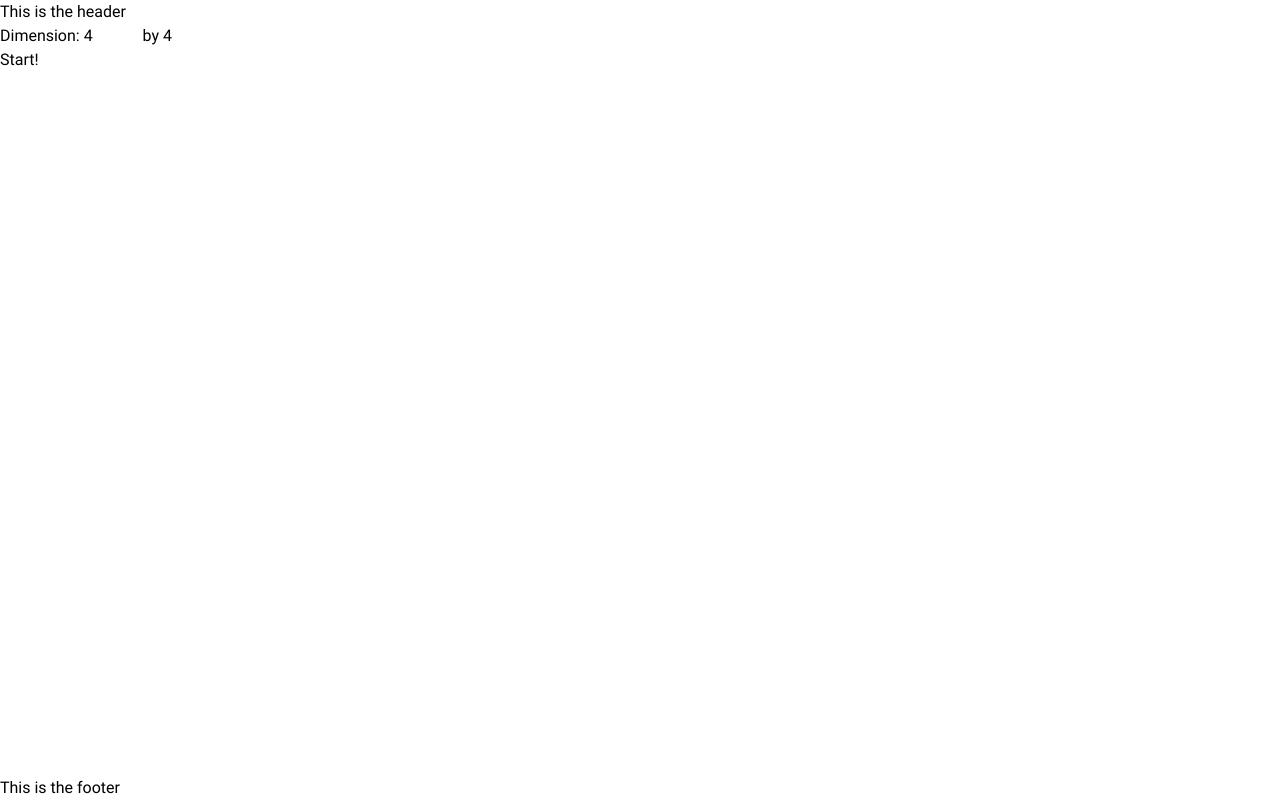
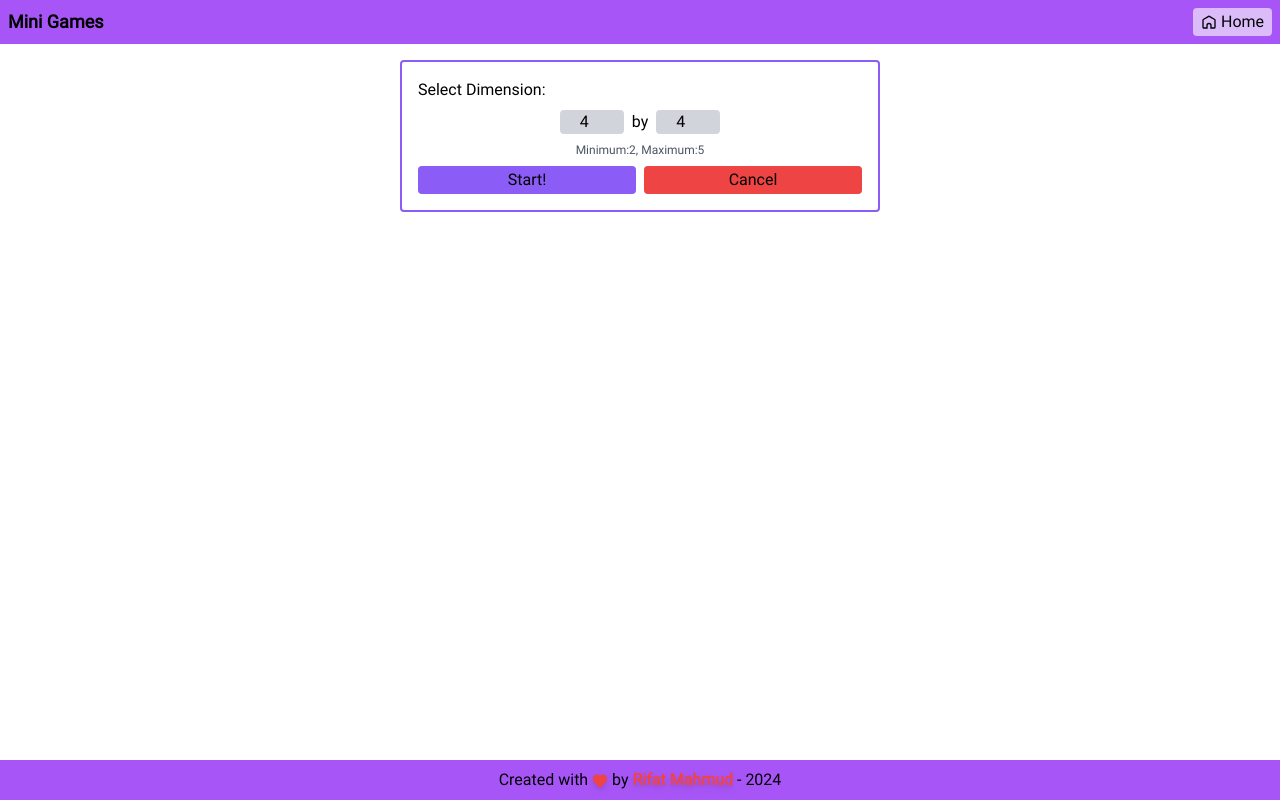
Before and after one commit to RifatMahmudno-1/mini_games, a Nuxt app: page /join_numbers in a window 1280 px wide. Built offline with nearby package versions, Linux system fonts and the light colour scheme.

Commit message:
nav, footer, join numbers, match tiles updated

```diff
--- a/app.vue
+++ b/app.vue
@@ -1,16 +1,10 @@
 <template>
-	<div class="grid grid-rows-[auto_1fr_auto] min-h-dvh w-full">
-		<header>This is the header</header>
-		<NuxtPage />
-		<footer>This is the footer</footer>
+	<div>
+		<NuxtRouteAnnouncer />
+		<div class="grid grid-rows-[auto_1fr_auto] min-h-dvh w-full">
+			<Navigation />
+			<NuxtPage />
+			<Footer />
+		</div>
 	</div>
 </template>
-
-<style scoped>
-	.main_app {
-		display: grid;
-		grid-template-rows: auto 1fr auto;
-		min-height: 100dvh;
-		width: 100%;
-	}
-</style>
--- /dev/null
+++ b/components/Footer.vue
@@ -0,0 +1,3 @@
+<template>
+	<footer class="p-2 bg-purple-500 text-center">Created with <IconHeart class="text-red-500 drop-shadow-md" /> by <span class="text-red-500 font-semibold drop-shadow-md">Rifat Mahmud</span> - {{ new Date().getFullYear() }}</footer>
+</template>
--- /dev/null
+++ b/components/Icon/Heart.vue
@@ -0,0 +1,3 @@
+<template>
+	<svg xmlns="http://www.w3.org/2000/svg" width="1em" height="1em" viewBox="0 0 24 24"><path fill="currentColor" fill-rule="evenodd" d="M12 3.942a6.35 6.35 0 0 1 4.305-1.692c1.726 0 3.374.71 4.58 1.96a6.7 6.7 0 0 1 1.865 4.652a6.7 6.7 0 0 1-1.865 4.652c-.796.825-1.591 1.67-2.39 2.518c-1.624 1.724-3.265 3.467-4.97 5.108l-.003.004a2.213 2.213 0 0 1-3.113-.069l-7.295-7.561c-2.485-2.577-2.485-6.727 0-9.303A6.33 6.33 0 0 1 12 3.942" clip-rule="evenodd" /></svg>
+</template>
--- /dev/null
+++ b/components/Icon/Home.vue
@@ -0,0 +1,3 @@
+<template>
+	<svg xmlns="http://www.w3.org/2000/svg" width="1em" height="1em" viewBox="-2 -2 24 24"><path fill="currentColor" d="M18 18V7.132l-8-4.8l-8 4.8V18h4v-2.75a4 4 0 1 1 8 0V18zm-6 2v-4.75a2 2 0 1 0-4 0V20H2a2 2 0 0 1-2-2V7.132a2 2 0 0 1 .971-1.715l8-4.8a2 2 0 0 1 2.058 0l8 4.8A2 2 0 0 1 20 7.132V18a2 2 0 0 1-2 2z" /></svg>
+</template>
--- /dev/null
+++ b/components/Navigation.vue
@@ -0,0 +1,11 @@
+<template>
+	<nav class="flex justify-between items-center p-2 bg-purple-500">
+		<div class="font-bold text-lg">Mini Games</div>
+		<div>
+			<NuxtLink href="/" class="bg-white bg-opacity-60 rounded px-2 py-0.5 flex items-center gap-1 hover:shadow-md transition-shadow">
+				<IconHome />
+				<span>Home</span>
+			</NuxtLink>
+		</div>
+	</nav>
+</template>
--- a/nuxt.config.js
+++ b/nuxt.config.js
@@ -2,12 +2,10 @@
 export default defineNuxtConfig({
 	compatibilityDate: '2024-04-03',
 	devtools: { enabled: false },
-
+	telemetry: { enabled: false },
 	router: { options: { sensitive: true } },
 	vite: { build: { assetsInlineLimit: 0 } },
-
+	postcss: { plugins: { tailwindcss: {} } },
 	css: ['@/assets/css/global.css'],
-	postcss: { plugins: { tailwindcss: {} } },
-
 	ssr: false
 })
--- a/pages/join_numbers.vue
+++ b/pages/join_numbers.vue
@@ -1,44 +1,49 @@
 <template>
-	<main>
-		<form v-if="showMenu" @submit.prevent="start">
-			<div>
-				<span>Dimension: </span>
-				<input type="number" min="3" max="10" inputmode="numeric" v-model="dimension.y" required />
-				<span> by </span>
-				<input type="number" min="3" max="10" inputmode="numeric" v-model="dimension.x" required />
+	<main class="p-4">
+		<div v-if="showMenu" class="grid justify-items-center">
+			<form @submit.prevent="start" class="border-2 border-violet-500 p-4 rounded w-full min-w-[15rem] max-w-[30rem] grid gap-2">
+				<p>Select Dimension:</p>
+				<div class="flex gap-2 justify-center flex-wrap">
+					<input type="number" min="2" max="5" inputmode="numeric" v-model="dimension.y" required class="bg-gray-300 rounded w-16 text-center" />
+					<span>by</span>
+					<input type="number" min="2" max="5" inputmode="numeric" v-model="dimension.x" required class="bg-gray-300 rounded w-16 text-center" />
+					<p class="w-full text-center text-xs text-gray-600">Minimum:2, Maximum:5</p>
+				</div>
+				<div class="grid grid-cols-2 gap-2">
+					<button type="submit" class="bg-violet-500 rounded px-2 py-0.5">Start!</button>
+					<button type="button" class="bg-red-500 rounded px-2 py-0.5" @click="() => $router.push('/')">Cancel</button>
+				</div>
+			</form>
+		</div>
+		<div v-else>
+			<div class="grid justify-items-center gap-4">
+				<div class="flex gap-4">
+					<button class="px-2 py-0.5 bg-violet-400 rounded transition-shadow hover:shadow-md" @click="start">Restart</button>
+					<button class="px-2 py-0.5 bg-violet-400 rounded transition-shadow hover:shadow-md" @click="cancel">Cancel</button>
+				</div>
+				<div class="grid w-fit h-fit gap-1 justify-items-center select-none relative" :style="dimensionStyle">
+					<slot v-for="y in board">
+						<div v-for="val in y" class="w-[5rem] aspect-square flex items-center justify-center font-semibold rounded" :style="`background:${selectColor(val)}`">{{ val || '' }}</div>
+					</slot>
+					<div class="absolute inset-0 bg-white bg-opacity-60 grid justify-items-center items-center" v-if="gameOver">
+						<p class="text-xl font-bold">Game over!</p>
+					</div>
+				</div>
 			</div>
-			<button type="submit">Start!</button>
-		</form>
-		<div v-else>
-			<div class="grid w-fit h-fit gap-1 justify-items-center select-none" :style="dimensionStyle">
-				<slot v-for="y in board">
-					<div v-for="val in y" class="w-[5rem] aspect-square flex items-center justify-center font-semibold" :style="'background:' + selectColor(val)">{{ val || '' }}</div>
-				</slot>
-			</div>
-			<p v-if="over">Game over!</p>
 		</div>
 	</main>
 </template>
 
-<script setup>
+<script setup lang="ts">
 	const showMenu = ref(true)
 	const dimension = ref({ x: 4, y: 4 })
 	const dimensionStyle = computed(() => `grid-template-rows:repeat(${dimension.value.y},1fr);grid-template-columns:repeat(${dimension.value.x},1fr)`)
-	const board = ref(null)
-	const over = ref(false)
-	onBeforeUnmount(() => {
-		if (import.meta.client) globalThis.window.removeEventListener('keyup', keyUp)
-	})
-	const shades_of_cyan = ['#00FFFF', '#00F5FF', '#00EBFF', '#00E1FF', '#00D7FF', '#00CDFF', '#00C3FF', '#00B9FF', '#00AFFF', '#00A5FF', '#009BFF', '#0091FF', '#0087FF', '#007DFF', '#0073FF', '#0069FF', '#005FFF', '#0055FF', '#004BFF', '#0041FF', '#0037FF', '#002DFF', '#0023FF', '#0019FF', '#000FFF', '#0005FF', '#0000FF', '#0000F5', '#0000EB', '#0000E1', '#0000D7', '#0000CD', '#0000C3', '#0000B9', '#0000AF', '#0000A5', '#00009B', '#000091', '#000087', '#00007D', '#000073', '#000069', '#00005F', '#000055', '#00004B', '#000041', '#000037', '#00002D', '#000023', '#000019', '#00000F', '#000005']
+	const gameOver = ref(false)
+	const board = ref<number[][]>([])
 
-	function selectColor(val) {
-		if (val === 0) return shades_of_cyan[0]
-		const res = Math.floor(Math.log(val) / Math.log(2))
-		return shades_of_cyan[res]
-	}
-
-	async function start() {
+	function start() {
 		showMenu.value = false
+		gameOver.value = false
 
 		board.value = []
 		for (let i = 0; i < dimension.value.y; i++) {
@@ -50,16 +55,51 @@
 		}
 
 		addRandom()
-		if (process.client) globalThis.window.addEventListener('keyup', keyUp)
+		globalThis.window.addEventListener('keyup', keyUp)
 	}
+	function cancel() {
+		showMenu.value = true
+		board.value = []
+		globalThis.window.removeEventListener('keyup', keyUp)
+	}
+	function selectColor(val: number) {
+		const shades_of_cyan = ['#00FFFF', '#00F5FF', '#00EBFF', '#00E1FF', '#00D7FF', '#00CDFF', '#00C3FF', '#00B9FF', '#00AFFF', '#00A5FF', '#009BFF', '#0091FF', '#0087FF', '#007DFF', '#0073FF', '#0069FF', '#005FFF', '#0055FF', '#004BFF', '#0041FF', '#0037FF', '#002DFF', '#0023FF', '#0019FF', '#000FFF', '#0005FF', '#0000FF', '#0000F5', '#0000EB', '#0000E1', '#0000D7', '#0000CD', '#0000C3', '#0000B9', '#0000AF', '#0000A5', '#00009B', '#000091', '#000087', '#00007D']
+		if (val === 0) return shades_of_cyan[0]
+		const res = Math.floor(Math.log(val) / Math.log(2))
+		if (res >= shades_of_cyan.length) return shades_of_cyan[shades_of_cyan.length - 1]
+		return shades_of_cyan[res]
+	}
+	function keyUp(e: KeyboardEvent) {
+		if (e.key === 'ArrowLeft') {
+			moveToLeft()
+			e.preventDefault()
+		} else if (e.key === 'ArrowUp') {
+			moveToUp()
+			e.preventDefault()
+		} else if (e.key === 'ArrowRight') {
+			moveToRight()
+			e.preventDefault()
+		} else if (e.key === 'ArrowDown') {
+			moveToDown()
+			e.preventDefault()
+		}
+	}
+	function addRandom() {
+		const arr = []
+		for (let y = 0; y < dimension.value.y; y++) {
+			for (let x = 0; x < dimension.value.x; x++) {
+				if (board.value[y][x] === 0) arr.push([y, x])
+			}
+		}
+		const rand = arr[Math.trunc(Math.random() * arr.length)]
+		if (rand) board.value[rand[0]][rand[1]] = 2
+		else {
+			globalThis.window.removeEventListener('keyup', keyUp)
+			gameOver.value = true
+		}
+	}
+	onBeforeUnmount(() => globalThis.window.removeEventListener('keyup', keyUp))
 
-	function keyUp(e) {
-		e.preventDefault()
-		if (e.key === 'ArrowLeft') moveToLeft()
-		if (e.key === 'ArrowUp') moveToUp()
-		if (e.key === 'ArrowRight') moveToRight()
-		if (e.key === 'ArrowDown') moveToDown()
-	}
 	function moveToUp() {
 		for (let x = 0; x < dimension.value.x; x++) {
 			for (let y1 = 0; y1 < dimension.value.y; y1++) {
@@ -148,17 +188,4 @@
 		}
 		addRandom()
 	}
-	function addRandom() {
-		const arr = []
-		for (let y = 0; y < dimension.value.y; y++) {
-			for (let x = 0; x < dimension.value.x; x++) {
-				if (board.value[y][x] === 0) arr.push([y, x])
-			}
-		}
-		const rand = arr[Math.trunc(Math.random() * arr.length)]
-		if (!rand) {
-			globalThis.window.removeEventListener('keyup', keyUp)
-			over.value = true
-		} else board.value[rand[0]][rand[1]] = 2
-	}
 </script>
--- a/pages/match_tiles.vue
+++ b/pages/match_tiles.vue
@@ -1,63 +1,100 @@
 <template>
-	<main>
-		<form v-if="showMenu" @submit.prevent="start">
-			<label>
-				<span>Select:</span>
-				<select v-model="dimension">
-					<option :value="d" v-for="d in dimensions">{{ d }}</option>
-				</select>
-			</label>
-			<button type="submit">Start!</button>
-		</form>
+	<main class="p-4">
+		<div v-if="showMenu" class="grid justify-items-center">
+			<form @submit.prevent="start" class="border-2 border-violet-500 p-4 rounded w-full min-w-[15rem] max-w-[30rem] grid gap-2">
+				<div class="flex gap-2">
+					<label for="dim">Select Dimension:</label>
+					<select id="dim" v-model="dimension">
+						<option :value="d" v-for="d in dimensions">{{ d }} by {{ d }}</option>
+					</select>
+				</div>
+				<div class="grid grid-cols-2 gap-2">
+					<button type="submit" class="bg-violet-500 rounded px-2 py-0.5">Start!</button>
+					<button type="button" class="bg-red-500 rounded px-2 py-0.5" @click="() => $router.push('/')">Cancel</button>
+				</div>
+			</form>
+		</div>
 		<div v-else>
-			<div :style="dimensionStyle" class="grid w-fit h-fit gap-1 justify-items-center select-none">
-				<div v-for="(el, ind) in board" class="w-[5rem] aspect-square text-4xl bg-cyan-300 flex justify-center items-center" @click="() => showTile(ind)">
-					{{ solved.includes(ind) || showingTile.includes(ind) ? el : null }}
+			<div class="grid justify-items-center gap-4">
+				<div class="flex gap-4">
+					<button class="px-2 py-0.5 bg-violet-400 rounded transition-shadow hover:shadow-md" @click="restart">Restart</button>
+					<button class="px-2 py-0.5 bg-violet-400 rounded transition-shadow hover:shadow-md" @click="cancel">Cancel</button>
+				</div>
+				<div class="grid w-fit h-fit gap-1 justify-items-center select-none relative" :style="dimensionStyle">
+					<div v-for="(el, ind) in board" class="w-[5rem] aspect-square text-4xl bg-cyan-300 flex justify-center items-center cursor-pointer" @click="() => showTile(ind)">
+						{{ solvedTiles.includes(ind) || showingTiles.includes(ind) ? el : null }}
+					</div>
+					<div class="absolute inset-0 bg-white bg-opacity-60 grid justify-items-center items-center" v-if="gameOver">
+						<p class="text-xl font-bold">Game over!</p>
+					</div>
 				</div>
 			</div>
-			<p v-if="over">Game over!!</p>
 		</div>
 	</main>
 </template>
 
-<script setup>
-	const emojis = ['😀', '😊', '😎', '😍', '🤩', '🙃', '🤯', '😡', '🤡', '😈', '👺', '🤖', '🦁', '🦝', '🐯', '🐺', '🐻', '🐭', '🦊', '🐸', '🦓', '🦄', '🐔', '🐲', '🐩', '🐕‍🦺', '🦧', '🐬', '🐳', '🐠', '🪸', '🐓', '🦅', '🦚', '🦉', '🦋', '🐥', '🐧', '🪰', '🪲', '🐜', '🧟‍♀️', '🫀', '🫁', '🦷', '🧞‍♂️', '🐣', '🦀', '🐚', '🦌']
-	const dimensions = [2, 4, 6, 8, 10]
-	const over = ref(false)
-
+<script setup lang="ts">
+	const dimensions = [2, 4, 6]
+	const gameOver = ref(false)
 	const showMenu = ref(true)
 	const dimension = ref(4)
 	const dimensionStyle = computed(() => `grid-template-columns:repeat(${dimension.value},1fr);grid-template-rows:repeat(${dimension.value},1fr)`)
-	const board = ref([])
+	const board = ref<string[]>([])
+	const showingTiles = ref<number[]>([])
+	const solvedTiles = ref<number[]>([])
 
 	function start() {
 		showMenu.value = false
-		const em = [...emojis]
+		gameOver.value = false
+
+		const emojis = ['😀', '😊', '😎', '😍', '🤩', '🙃', '🤯', '😡', '🤡', '😈', '👺', '🤖', '🦁', '🦝', '🐯', '🐺', '🐻', '🐭', '🦊', '🐸', '🦓', '🦄', '🐔', '🐲', '🐩', '🐕‍🦺', '🦧', '🐬', '🐳', '🐠', '🪸', '🐓', '🦅', '🦚', '🦉', '🦋', '🐥', '🐧', '🪰', '🪲', '🐜', '🧟‍♀️', '🫀', '🫁', '🦷', '🧞‍♂️', '🐣', '🦀', '🐚', '🦌']
+
 		const slots = []
 		for (let i = 0; i < dimension.value * dimension.value; i++) {
 			slots.push(i)
 		}
+
 		for (let i = 0; i < (dimension.value * dimension.value) / 2; i++) {
-			let el = em.splice(Math.trunc(Math.random() * em.length), 1)[0]
+			let el = emojis.splice(Math.trunc(Math.random() * emojis.length), 1)[0]
 			let ind1 = slots.splice(Math.trunc(Math.random() * slots.length), 1)[0]
 			let ind2 = slots.splice(Math.trunc(Math.random() * slots.length), 1)[0]
 			board.value[ind1] = el
 			board.value[ind2] = el
 		}
 	}
-	const showingTile = ref([])
-	const solved = ref([])
-	function showTile(ind) {
-		if (showingTile.value.length === 2) showingTile.value = [ind]
-		else showingTile.value.push(ind)
+	function cancel() {
+		board.value = []
+		showingTiles.value = []
+		solvedTiles.value = []
+		showMenu.value = true
+	}
+	function restart() {
+		board.value = []
+		showingTiles.value = []
+		solvedTiles.value = []
+		start()
+	}
+	function showTile(ind: number) {
+		if (gameOver.value) return
 
-		if (showingTile.value.length === 2) {
-			if (board.value[showingTile.value[0]] === board.value[showingTile.value[1]]) {
-				solved.value.push(...showingTile.value)
-				showingTile.value = []
-			}
+		if (showingTiles.value.length === 0) {
+			showingTiles.value.push(ind)
+			return
 		}
-
-		if (solved.value.length === board.value.length) over.value = true
+		if (showingTiles.value.includes(ind)) {
+			showingTiles.value = showingTiles.value.filter(el => el !== ind)
+			return
+		}
+		if (showingTiles.value.length === 2) {
+			showingTiles.value = [ind]
+			return
+		}
+		if (board.value[showingTiles.value[0]] === board.value[ind]) {
+			solvedTiles.value.push(showingTiles.value[0], ind)
+			showingTiles.value = []
+			if (solvedTiles.value.length === board.value.length) gameOver.value = true
+			return
+		}
+		showingTiles.value.push(ind)
 	}
 </script>
--- a/tailwind.config.js
+++ b/tailwind.config.ts
@@ -1,4 +1,5 @@
-/** @type {import('tailwindcss').Config} */
+import type { Config } from 'tailwindcss'
+
 export default {
 	content: ['**/*.vue'],
 	theme: {
@@ -8,4 +9,4 @@ export default {
 		extend: {}
 	},
 	plugins: []
-}
+} satisfies Config
```
